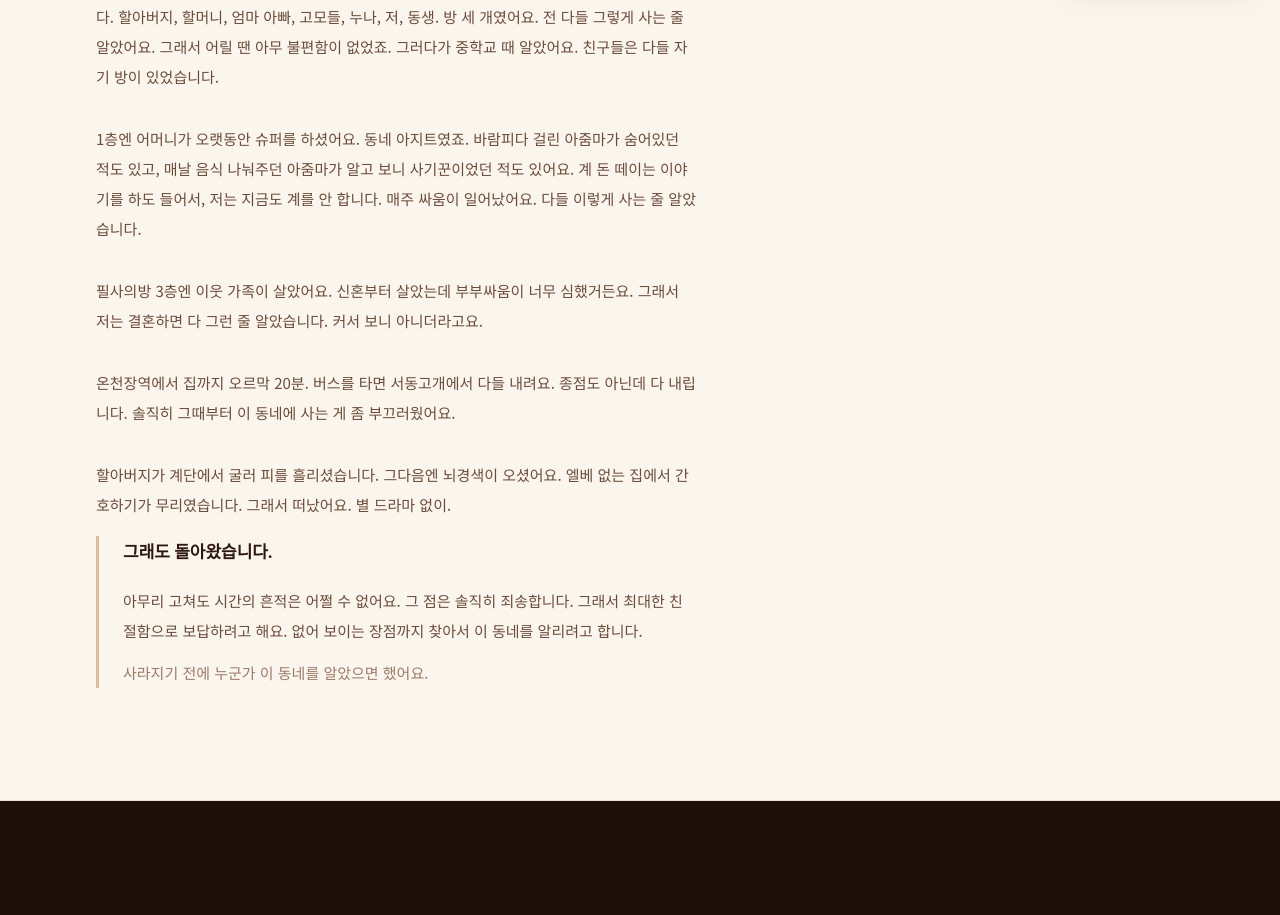
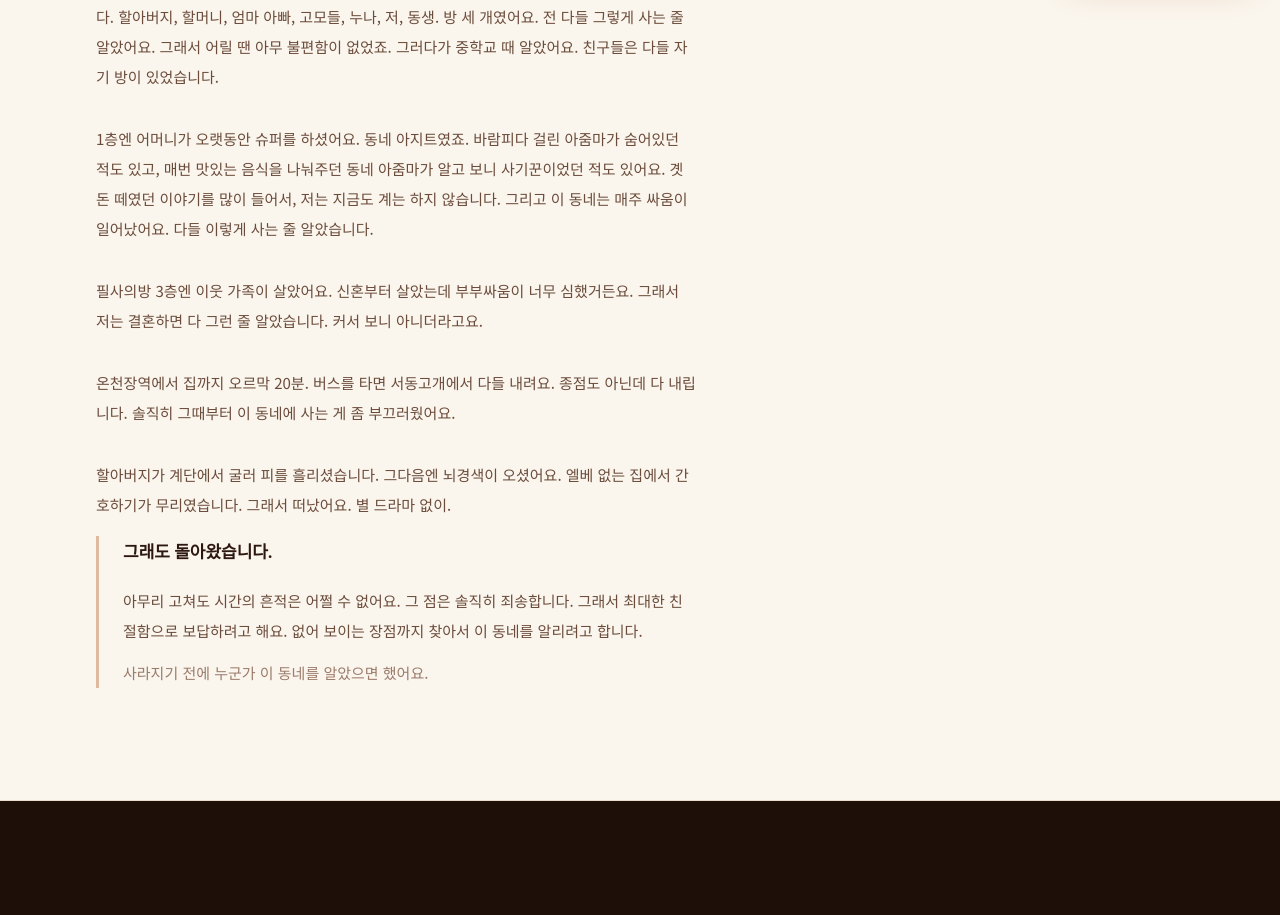
Before and after one commit to bksong772/gogaeseodong, a Next.js app: page /story in a window 1280 px wide. Shown: the part 800-1715 px from the top of the page. Built offline with nearby package versions, Linux system fonts and the light colour scheme; a web font is replaced by a local one.

Commit message:
Fix story text wording

```diff
--- a/app/story/page.tsx
+++ b/app/story/page.tsx
@@ -96,9 +96,9 @@ export default function StoryPage() {
             <p>
               1층엔 어머니가 오랫동안 슈퍼를 하셨어요. 동네 아지트였죠.
               바람피다 걸린 아줌마가 숨어있던 적도 있고,
-              매날 음식 나눠주던 아줌마가 알고 보니 사기꾼이었던 적도 있어요.
-              계 돈 떼이는 이야기를 하도 들어서, 저는 지금도 계를 안 합니다.
-              매주 싸움이 일어났어요. 다들 이렇게 사는 줄 알았습니다.
+              매번 맛있는 음식을 나눠주던 동네 아줌마가 알고 보니 사기꾼이었던 적도 있어요.
+              곗돈 떼였던 이야기를 많이 들어서, 저는 지금도 계는 하지 않습니다.
+              그리고 이 동네는 매주 싸움이 일어났어요. 다들 이렇게 사는 줄 알았습니다.
             </p>
 
             <p>
```
